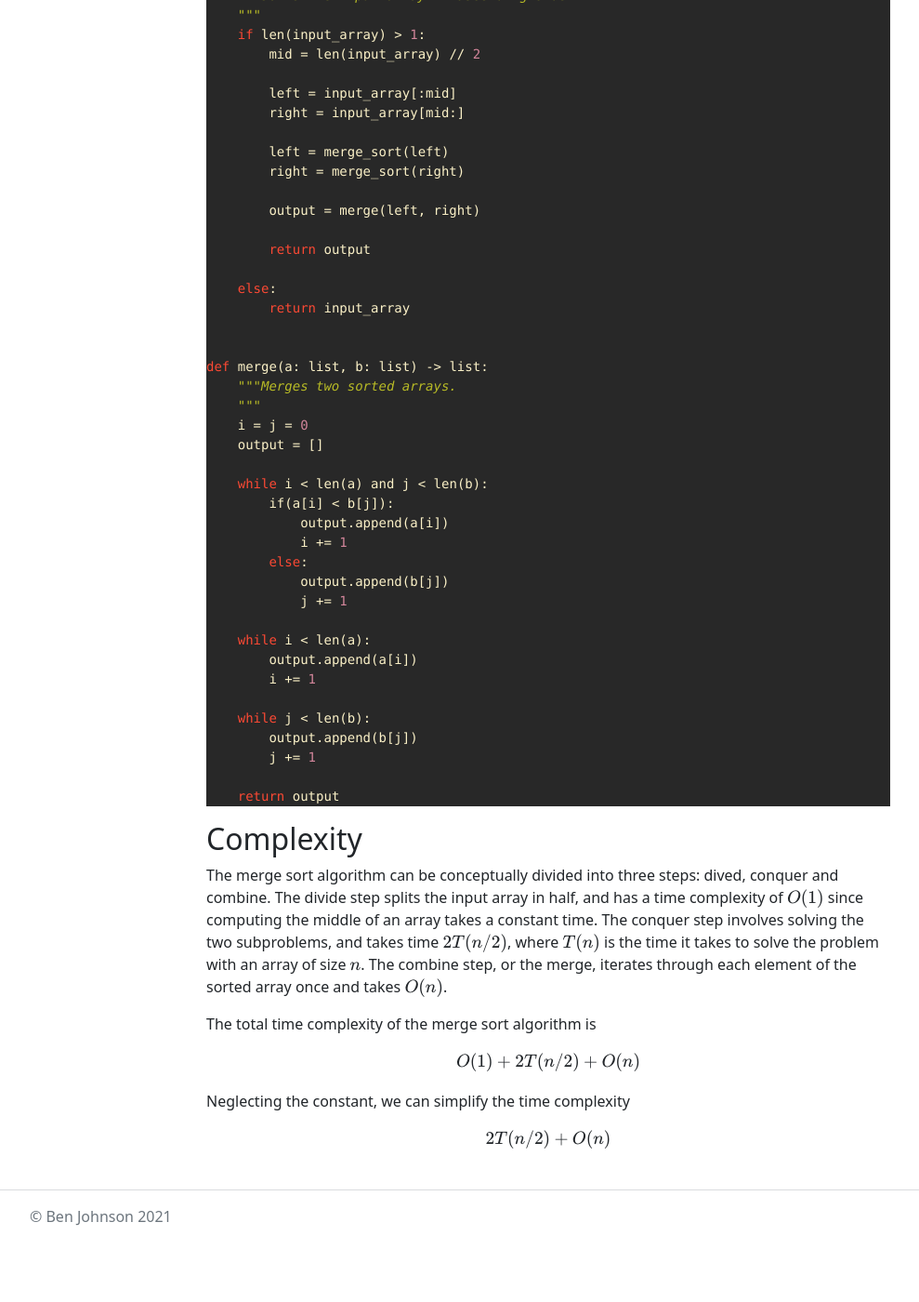
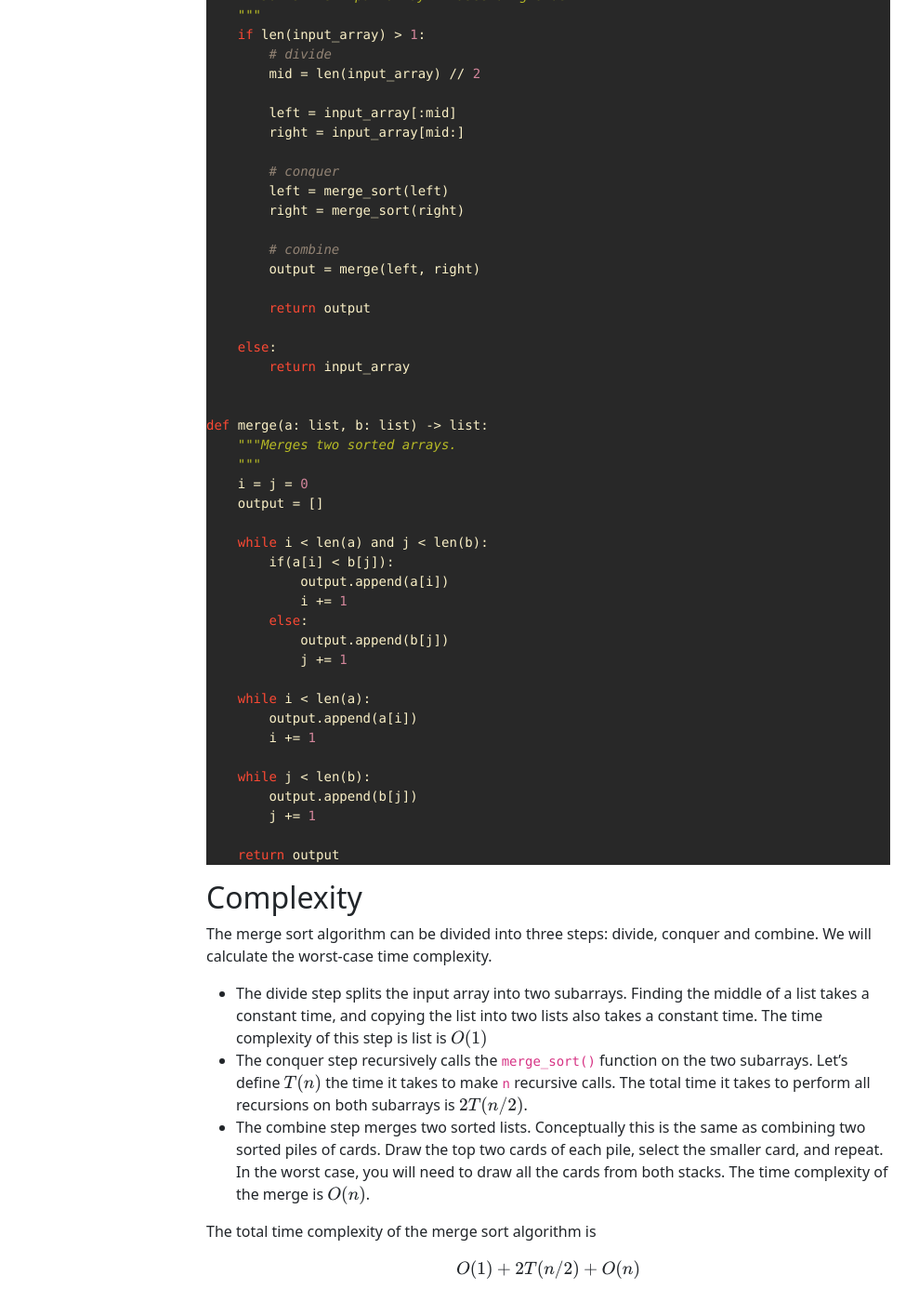
Before and after one commit to bdjohnson529/codechalet.com, a Jekyll site: the page built from _docs/algorithms/sort_algorithms/merge-sort.md, in a window 1280 px wide and 1400 px high, scrolled down 347 px. Shown: the whole window at 93% size, without its empty margins (50-1039 px from the left). Built offline with Jekyll 4.4.1, drawn with Linux system fonts in a browser that asks for light colours; nearby versions of some CDN libraries; formulas are drawn with MathJax 3; before the commit the page ends 1683 px from its top, so only the background shows below that.

Commit message:
algorithms: new

````diff
--- a/_docs/algorithms/sort_algorithms/merge-sort.md
+++ b/_docs/algorithms/sort_algorithms/merge-sort.md
@@ -12,14 +12,17 @@ def merge_sort(input_array: list) -> list:
     """Sorts the input array in ascending order.
     """
     if len(input_array) > 1:
+        # divide
         mid = len(input_array) // 2
 
         left = input_array[:mid]
         right = input_array[mid:]
 
+        # conquer
         left = merge_sort(left)
         right = merge_sort(right)
 
+        # combine
         output = merge(left, right)
 
         return output
@@ -54,7 +57,11 @@ def merge(a: list, b: list) -> list:
 ```
 
 ## Complexity
-The merge sort algorithm can be conceptually divided into three steps: dived, conquer and combine. The divide step splits the input array in half, and has a time complexity of $$ O(1) $$ since computing the middle of an array takes a constant time. The conquer step involves solving the two subproblems, and takes time $$ 2T(n/2) $$, where $$ T(n) $$ is the time it takes to solve the problem with an array of size $$ n $$. The combine step, or the merge, iterates through each element of the sorted array once and takes $$ O(n) $$.
+The merge sort algorithm can be divided into three steps: divide, conquer and combine. We will calculate the worst-case time complexity.
+
+* The divide step splits the input array into two subarrays. Finding the middle of a list takes a constant time, and copying the list into two lists also takes a constant time. The time complexity of this step is  list is $$ O(1) $$
+* The conquer step recursively calls the `merge_sort()` function on the two subarrays. Let's define $$ T(n) $$ the time it takes to make `n` recursive calls. The total time it takes to perform all recursions on both subarrays is $$ 2T(n/2) $$.
+* The combine step merges two sorted lists. Conceptually this is the same as combining two sorted piles of cards. Draw the top two cards of each pile, select the smaller card, and repeat. In the worst case, you will need to draw all the cards from both stacks. The time complexity of the merge is $$ O(n) $$.
 
 The total time complexity of the merge sort algorithm is
 
````
